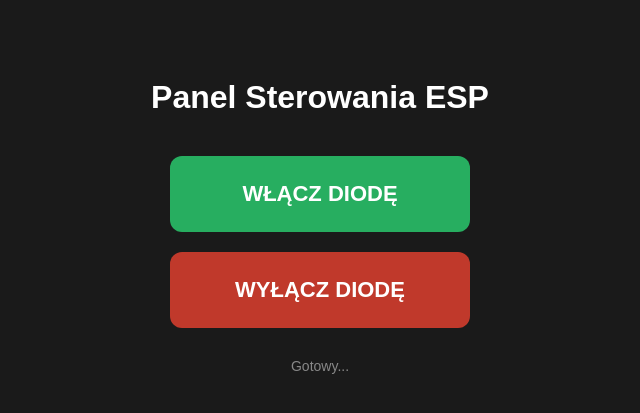
After one commit to Alaniczek/Ro4ot-car, a PHP site: page /AREA-51/Object-3-Communication/index.html in a window 1280 px wide. The commit adds this page. Shown: the top 413 px of the page, without its empty margins (320-960 px from the left). Run offline with PHP 8.4, Linux system fonts and the light colour scheme.

Commit message:
added smth
y

```diff
--- /dev/null
+++ b/ro4otAPP/src/AREA-51/Object-3-Communication/index.html
@@ -0,0 +1,46 @@
+<!DOCTYPE html>
+<html lang="pl">
+<head>
+    <meta charset="UTF-8">
+    <meta name="viewport" content="width=device-width, initial-scale=1.0">
+    <title>Pilot UDP</title>
+    <style>
+        body { background-color: #1a1a1a; color: #fff; font-family: sans-serif; text-align: center; padding-top: 50px; }
+        h1 { margin-bottom: 40px; }
+        button {
+            display: block; width: 80%; max-width: 300px; margin: 20px auto; padding: 25px;
+            font-size: 22px; font-weight: bold; border: none; border-radius: 12px; cursor: pointer;
+            transition: transform 0.1s;
+        }
+        button:active { transform: scale(0.95); }
+        .btn-on { background-color: #27ae60; color: white; }
+        .btn-off { background-color: #c0392b; color: white; }
+        #log { margin-top: 30px; color: #888; font-size: 14px; }
+    </style>
+</head>
+<body>
+
+    <h1>Panel Sterowania ESP</h1>
+
+    <button class="btn-on" onclick="steruj('1')">WŁĄCZ DIODĘ</button>
+    <button class="btn-off" onclick="steruj('0')">WYŁĄCZ DIODĘ</button>
+
+    <div id="log">Gotowy...</div>
+
+    <script>
+        function steruj(komenda) {
+            // Dodajemy losową liczbę (&t=...), żeby oszukać cache przeglądarki
+            // Dzięki temu każde kliknięcie jest wysyłane do PHP
+            fetch('cmd.php?c=' + komenda + '&t=' + Math.random())
+                .then(response => response.text())
+                .then(data => {
+                    document.getElementById('log').innerText = data;
+                })
+                .catch(err => {
+                    document.getElementById('log').innerText = "Błąd połączenia z PHP!";
+                });
+        }
+    </script>
+
+</body>
+</html>
--- a/ro4otAPP/src/Jsons/Runner.json
+++ b/ro4otAPP/src/Jsons/Runner.json
@@ -1,4 +1,4 @@
 {
-    "ip": "dsadasd",
+    "ip": "dsadasddddd",
     "rozkaz": "dsadsa"
 }
```
Also changed, not shown: ro4otAPP/src/AREA-51/Object-3-Communication/cmd.php (added, +40 -0 lines), ro4otAPP/src/AREA-51/Object-3-Communication/test_led.php (added, +22 -0 lines), ro4otAPP/src/stream.php (line endings or trailing spaces), sketch_jan28a/.theia/launch.json (added), 3 other files.
